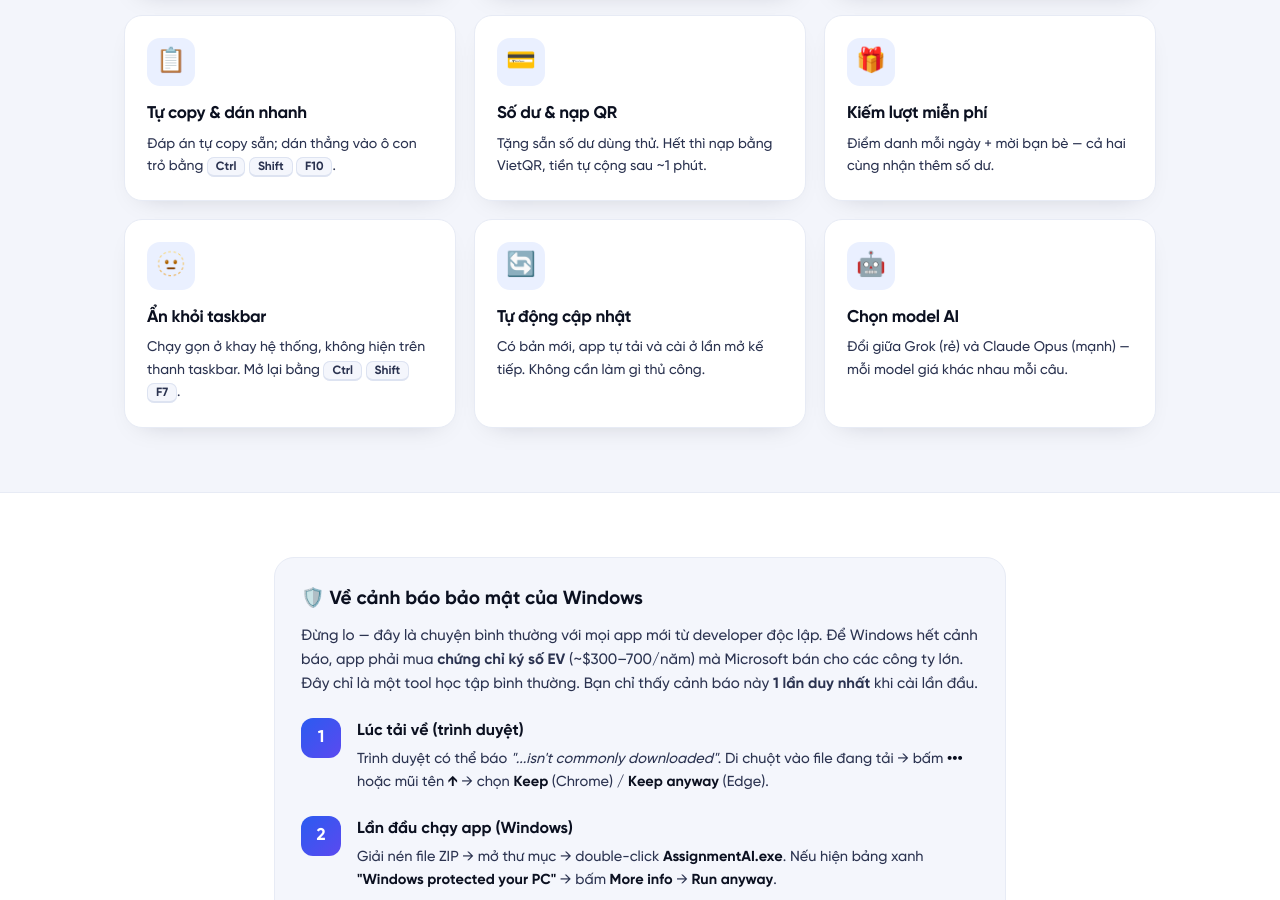
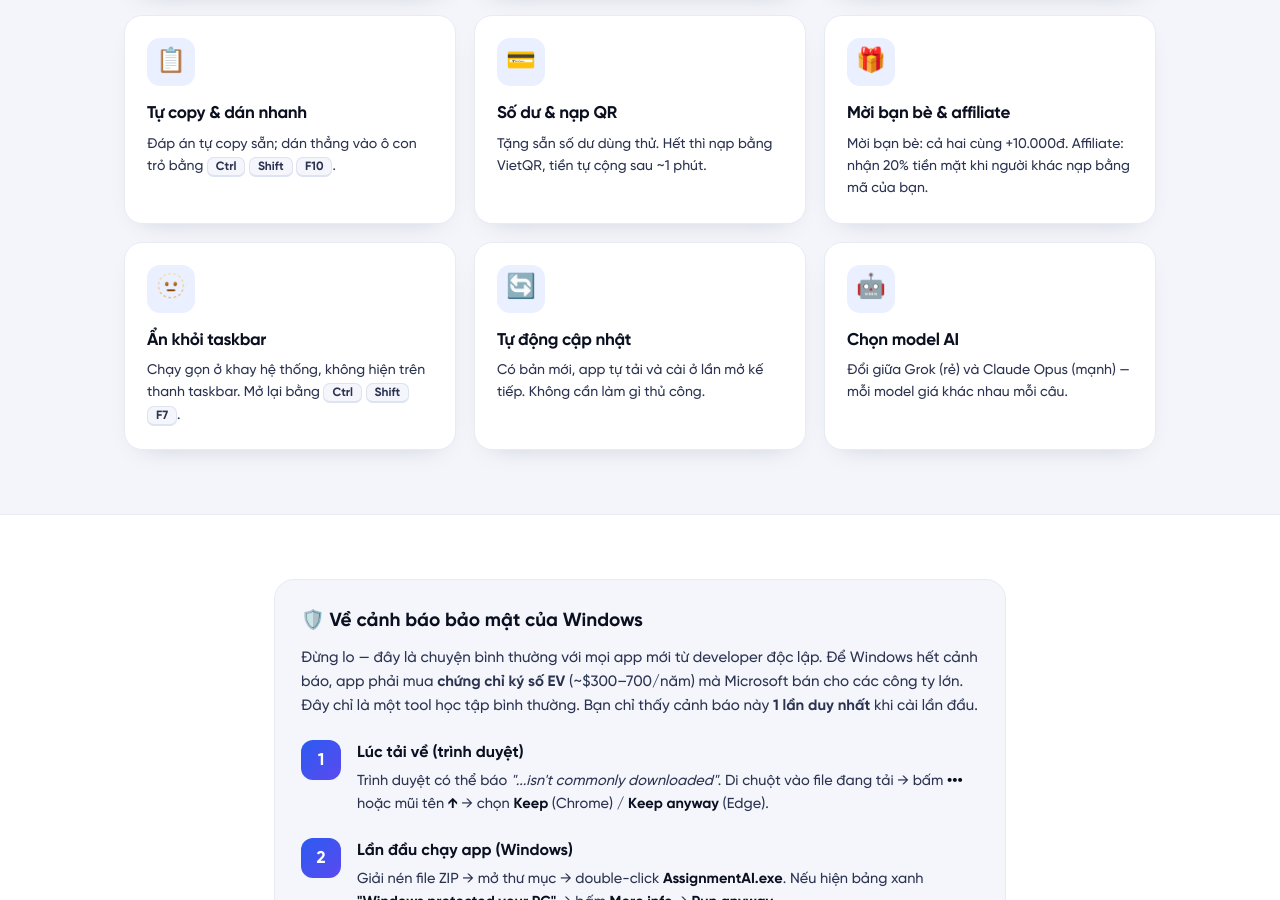
Before and after one commit to MinhHuan115/troly-ketoan-ai, a plain HTML site: page docs/index.html in a window 1280 px wide. Shown: the part 1399-2299 px from the top of the page. Drawn offline with Linux system fonts and the light colour scheme.

Commit message:
Bo diem danh tren trang tai

```diff
--- a/docs/index.html
+++ b/docs/index.html
@@ -163,7 +163,7 @@ footer .wrap{display:flex;justify-content:space-between;flex-wrap:wrap;gap:10px}
       <div class="feat"><div class="ic">✂️</div><h3>Cắt 1 vùng</h3><p>Kéo chọn vùng cần hỏi như chụp màn hình. <kbd>Ctrl</kbd> <kbd>Shift</kbd> <kbd>F9</kbd></p></div>
       <div class="feat"><div class="ic">📋</div><h3>Tự copy &amp; dán nhanh</h3><p>Đáp án tự copy sẵn; dán thẳng vào ô con trỏ bằng <kbd>Ctrl</kbd> <kbd>Shift</kbd> <kbd>F10</kbd>.</p></div>
       <div class="feat"><div class="ic">💳</div><h3>Số dư &amp; nạp QR</h3><p>Tặng sẵn số dư dùng thử. Hết thì nạp bằng VietQR, tiền tự cộng sau ~1 phút.</p></div>
-      <div class="feat"><div class="ic">🎁</div><h3>Kiếm lượt miễn phí</h3><p>Điểm danh mỗi ngày + mời bạn bè — cả hai cùng nhận thêm số dư.</p></div>
+      <div class="feat"><div class="ic">🎁</div><h3>Mời bạn bè &amp; affiliate</h3><p>Mời bạn bè: cả hai cùng +10.000đ. Affiliate: nhận 20% tiền mặt khi người khác nạp bằng mã của bạn.</p></div>
       <div class="feat"><div class="ic">🫥</div><h3>Ẩn khỏi taskbar</h3><p>Chạy gọn ở khay hệ thống, không hiện trên thanh taskbar. Mở lại bằng <kbd>Ctrl</kbd> <kbd>Shift</kbd> <kbd>F7</kbd>.</p></div>
       <div class="feat"><div class="ic">🔄</div><h3>Tự động cập nhật</h3><p>Có bản mới, app tự tải và cài ở lần mở kế tiếp. Không cần làm gì thủ công.</p></div>
       <div class="feat"><div class="ic">🤖</div><h3>Chọn model AI</h3><p>Đổi giữa Grok (rẻ) và Claude Opus (mạnh) — mỗi model giá khác nhau mỗi câu.</p></div>
```
